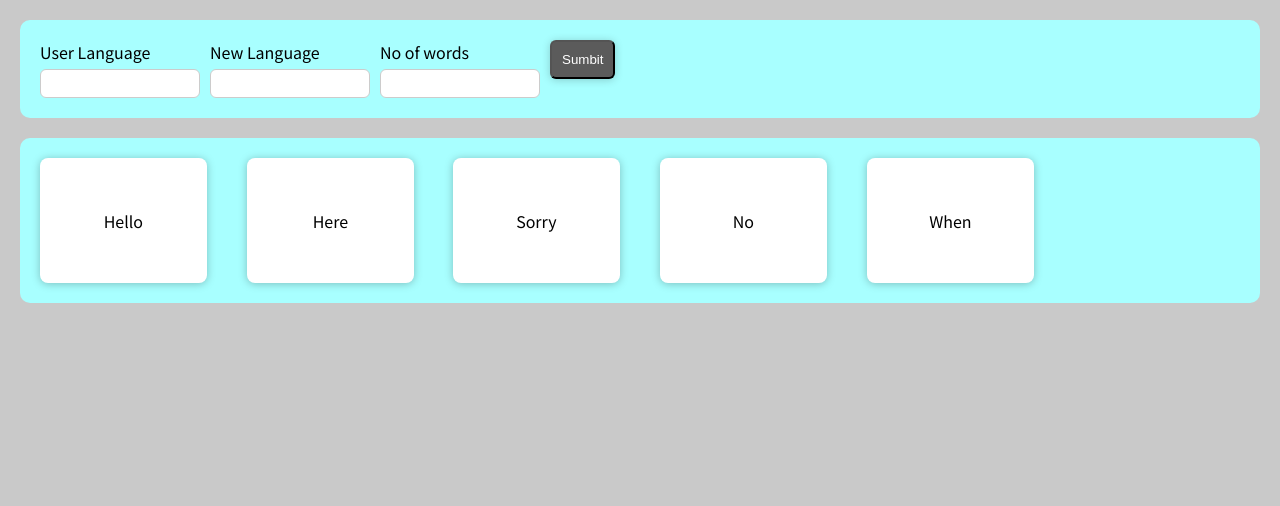
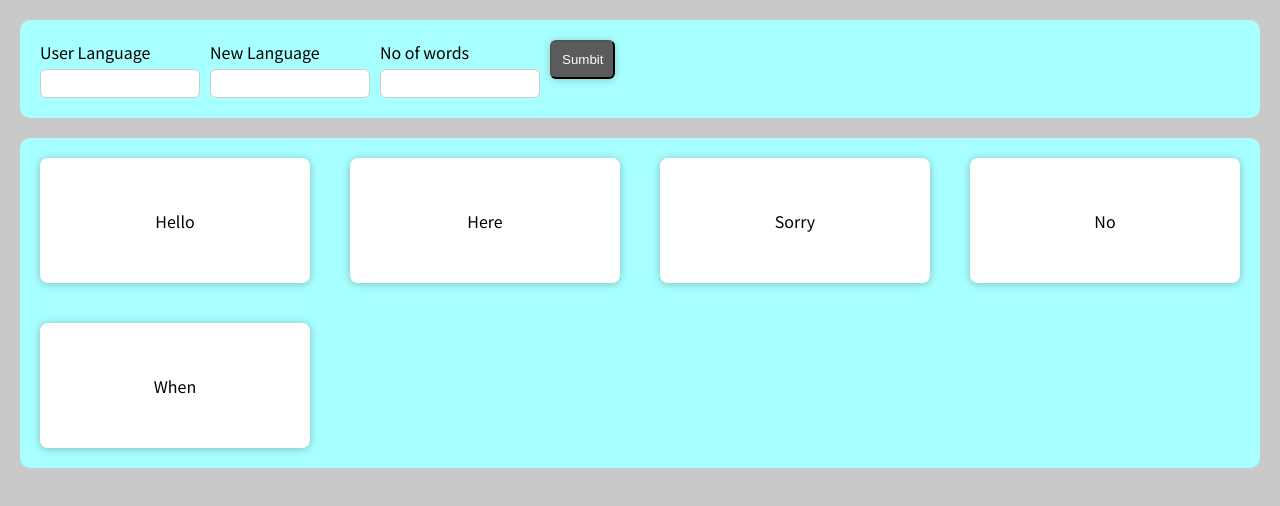
Before and after one commit to antarpreet11/WordFlash, a React (Create React App) app in the folder my-app/: page / in a window 1280 px wide. Shown: the top 506 px of the page. Built offline with nearby package versions, Linux system fonts and the light colour scheme.

Commit message:
Changed minimum width of flashcards

```diff
--- a/my-app/src/components/FlashCard/FlashCard.js
+++ b/my-app/src/components/FlashCard/FlashCard.js
@@ -1,4 +1,4 @@
-import React, { useState, useEffect, useRef } from "react";
+import React, { useState } from "react";
 import style from "./FlashCard.module.css";
 
 const FlashCard = (props) => {
--- a/my-app/src/components/FlashCardList/FlashCardList.module.css
+++ b/my-app/src/components/FlashCardList/FlashCardList.module.css
@@ -1,7 +1,7 @@
 .card-grid {
     display: grid;
     align-items: center;
-    grid-template-columns: repeat(auto-fill, minmax(200px, 1fr));
+    grid-template-columns: repeat(auto-fill, minmax(275px, 1fr));
     background-color: rgb(168, 255, 255);
     border-radius: 10px;
     margin: 20px;
```
